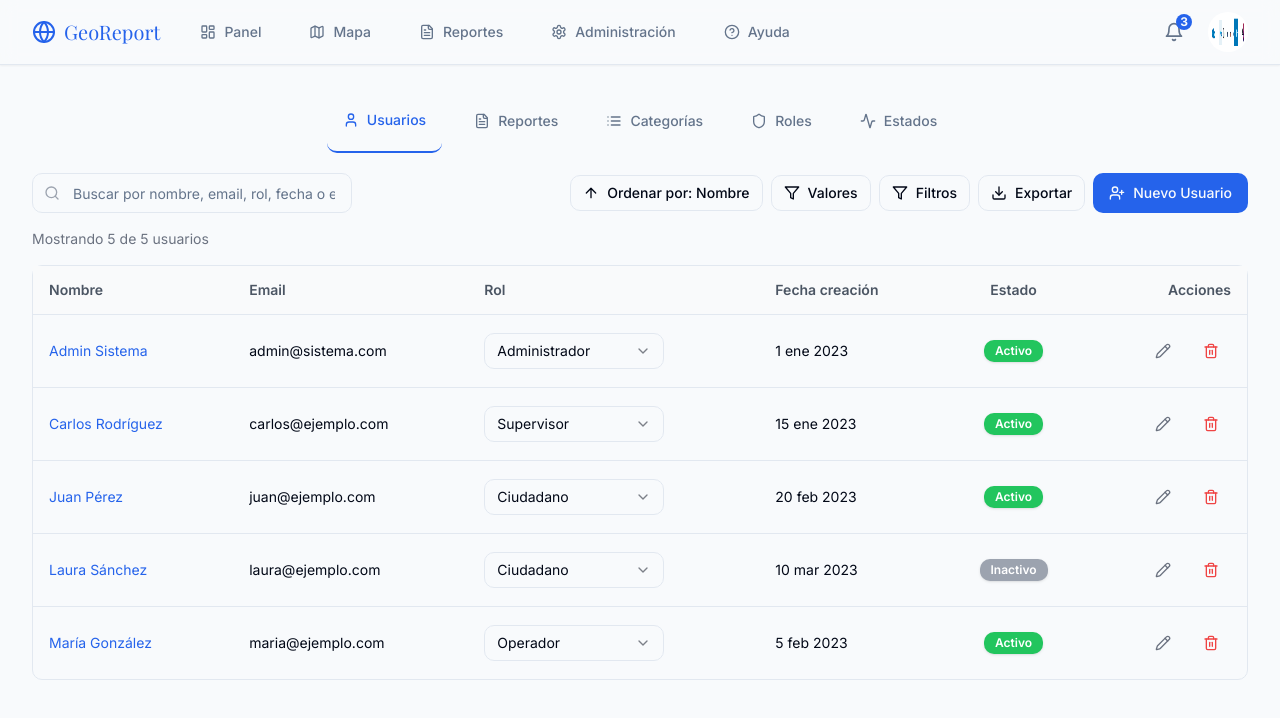
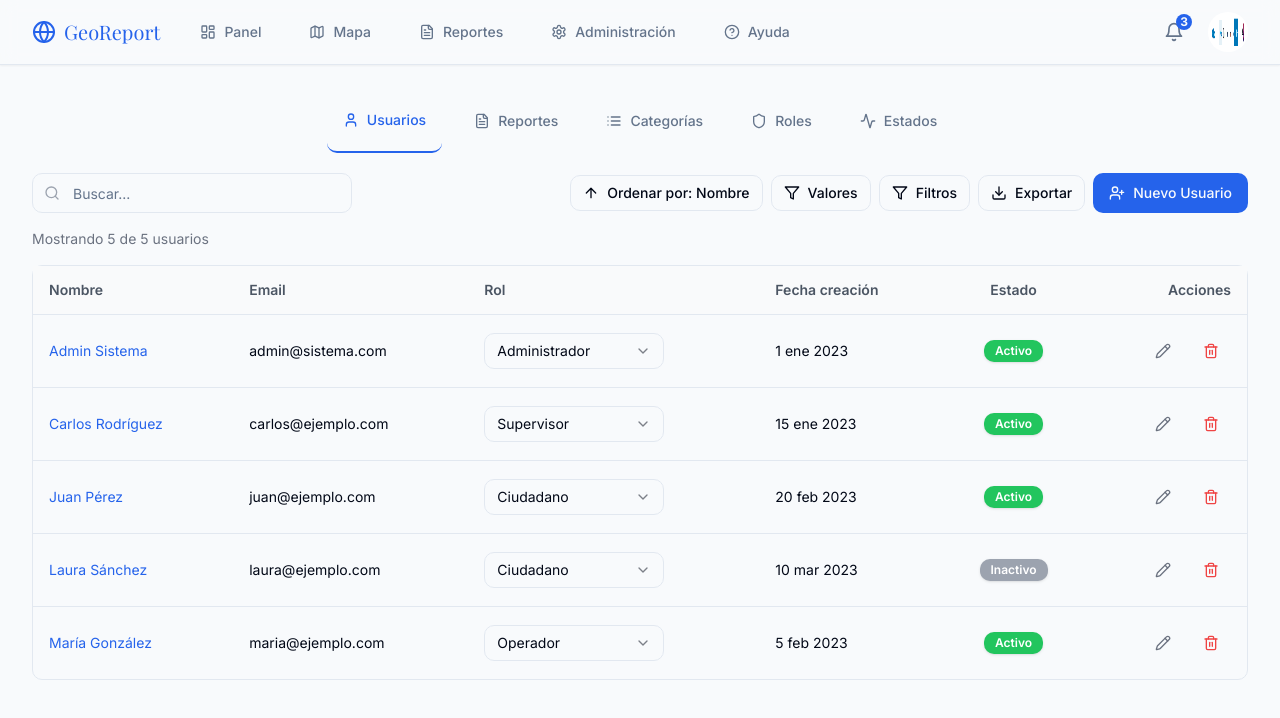
Before and after one commit to elias3446/hello-greetings-service, a React (Vite) app: page /admin in a window 1280 px wide. Shown: the top 718 px of the page. Built offline with nearby package versions, Linux system fonts and the light colour scheme.

Commit message:
Update ListaUsuarios.tsx

```diff
--- a/src/modulos/admin/usuarios/ListaUsuarios.tsx
+++ b/src/modulos/admin/usuarios/ListaUsuarios.tsx
@@ -348,7 +348,6 @@ const ListaUsuarios: React.FC = () => {
           totalCount={usuarios.length}
           itemLabel="usuarios"
           filterOptions={filterOptions}
-          searchPlaceholder="Buscar por nombre, email, rol, fecha o estado..."
         />
 
         {/* Tabla de usuarios */}
```
